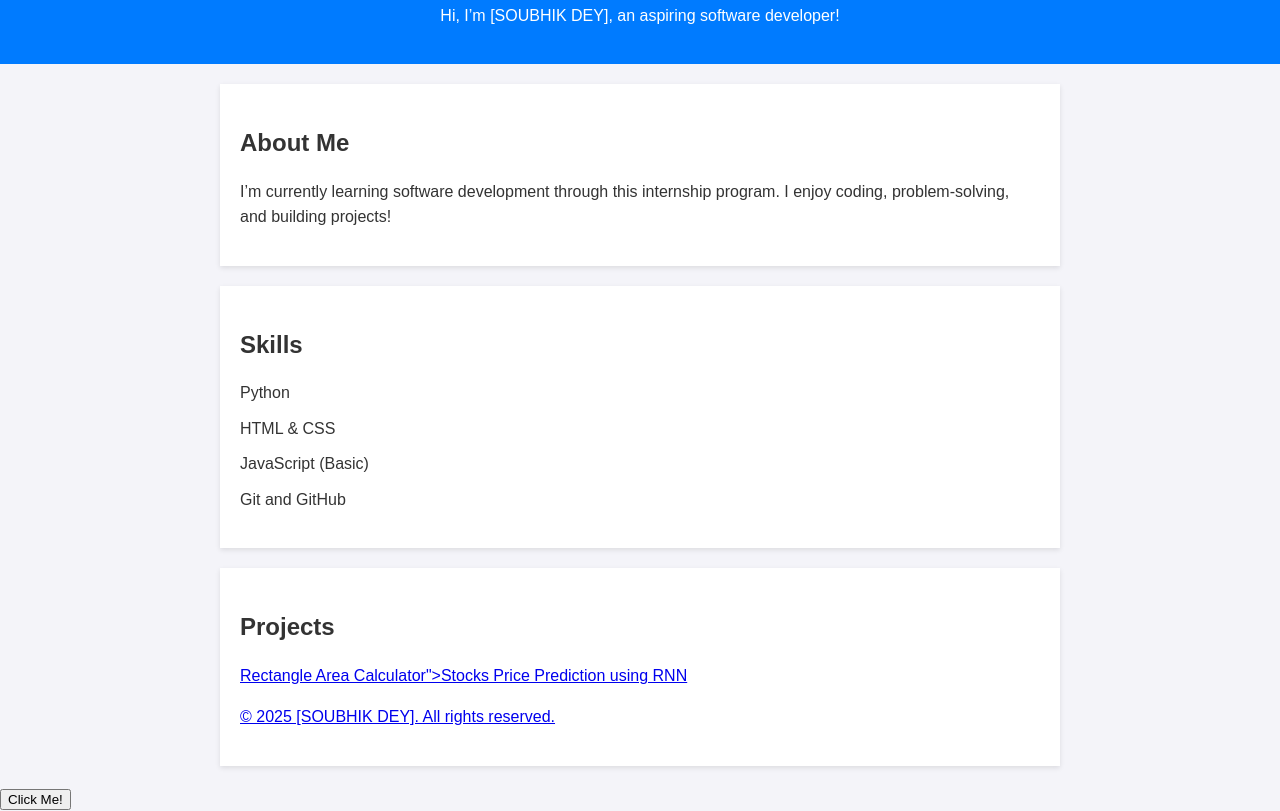
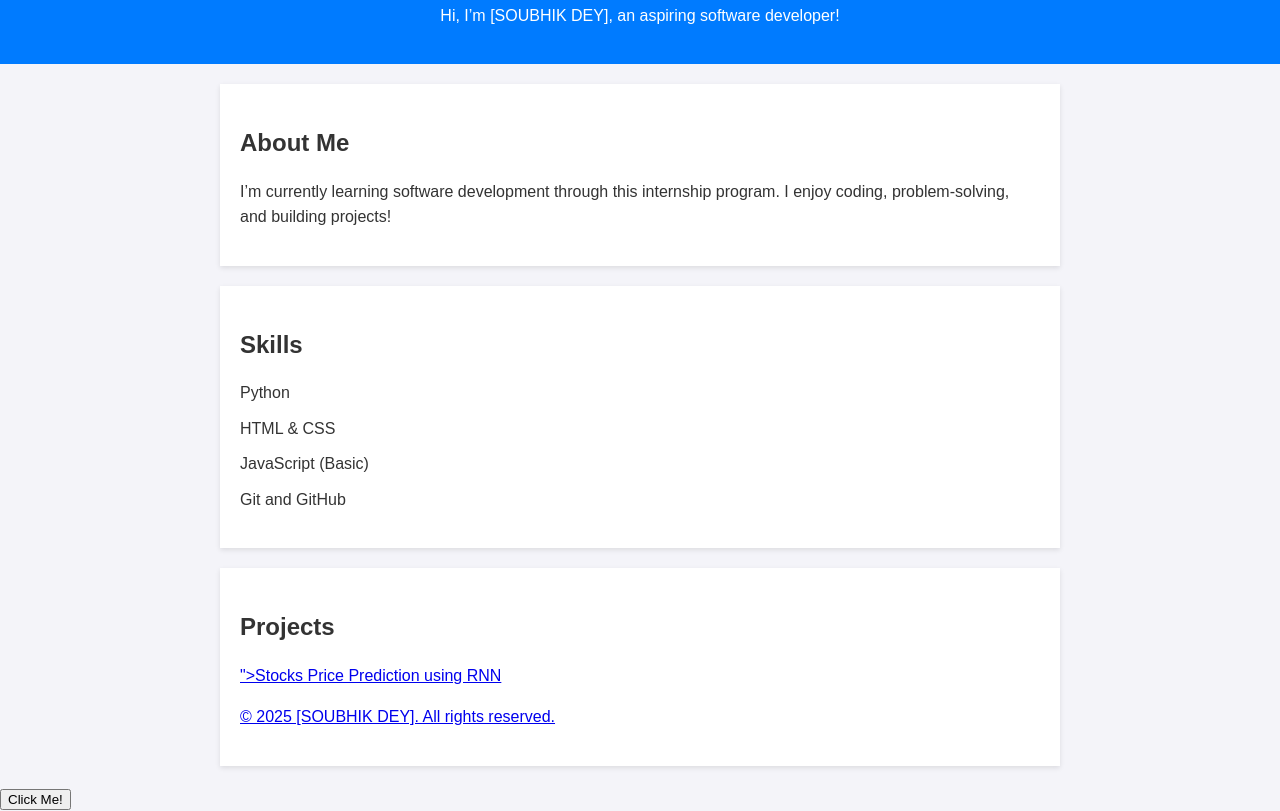
Before and after one commit to soubhikdey/Agnirva-Software-Internship-Program---Summer-2025, a plain HTML site: page index.html in a window 1280 px wide. Shown: the part 106-917 px from the top of the page. Drawn offline with Linux system fonts and the light colour scheme.

Commit message:
Update index.html

```diff
--- a/index.html
+++ b/index.html
@@ -31,7 +31,7 @@
     <section id="projects">
         <h2>Projects</h2>
         <ul>
-            <li><a href="https://drive.google.com/drive/folders/11o4YSWmE-UzsVtEUZsQgkJz1CxfzrG4d?usp=drive_link">Rectangle Area Calculator">Stocks Price Prediction using RNN</a></li>
+            <li><a href="https://drive.google.com/drive/folders/11o4YSWmE-UzsVtEUZsQgkJz1CxfzrG4d?usp=drive_link">">Stocks Price Prediction using RNN</a></li>
             <li><a href="></a></li>
         </ul>
     </section>
```
